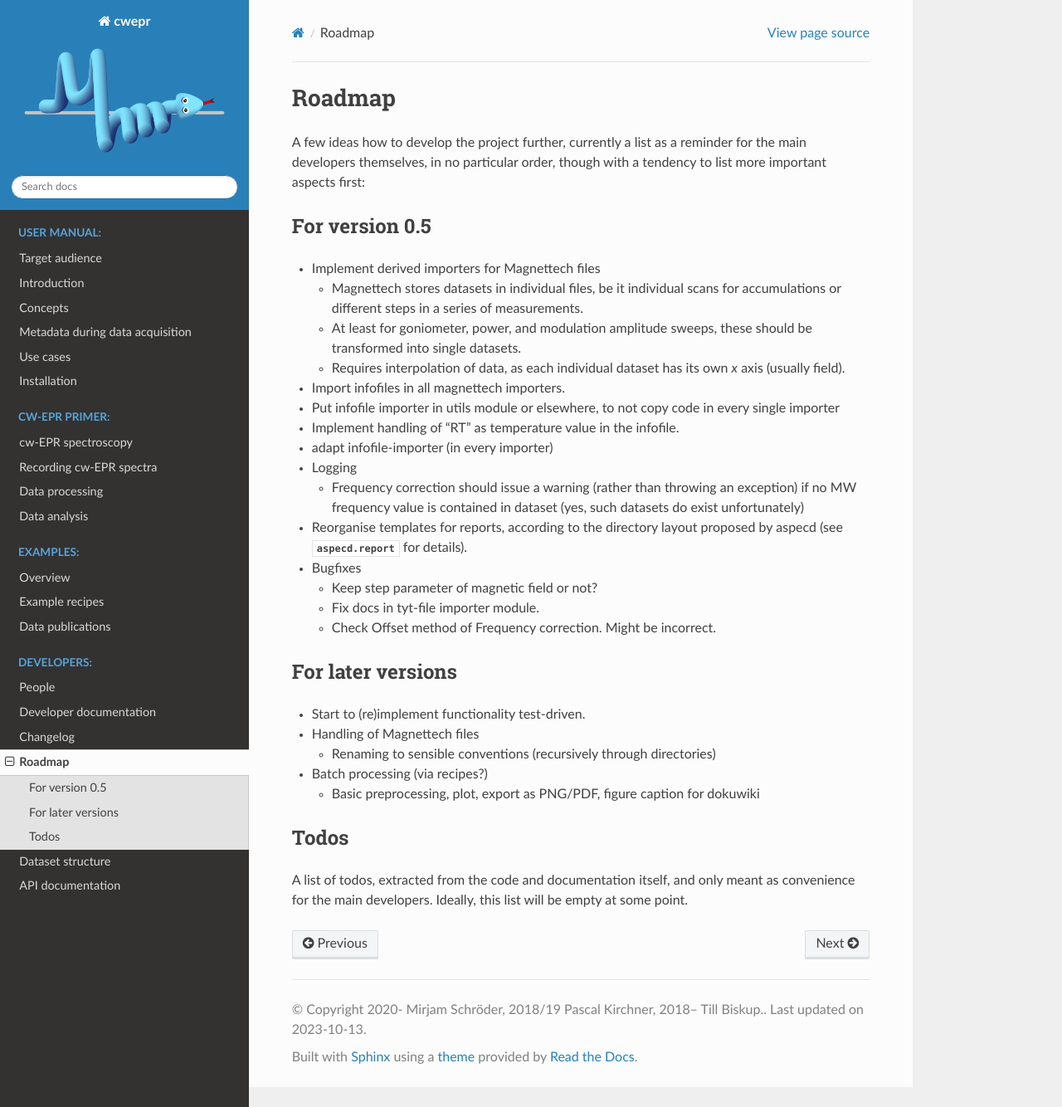
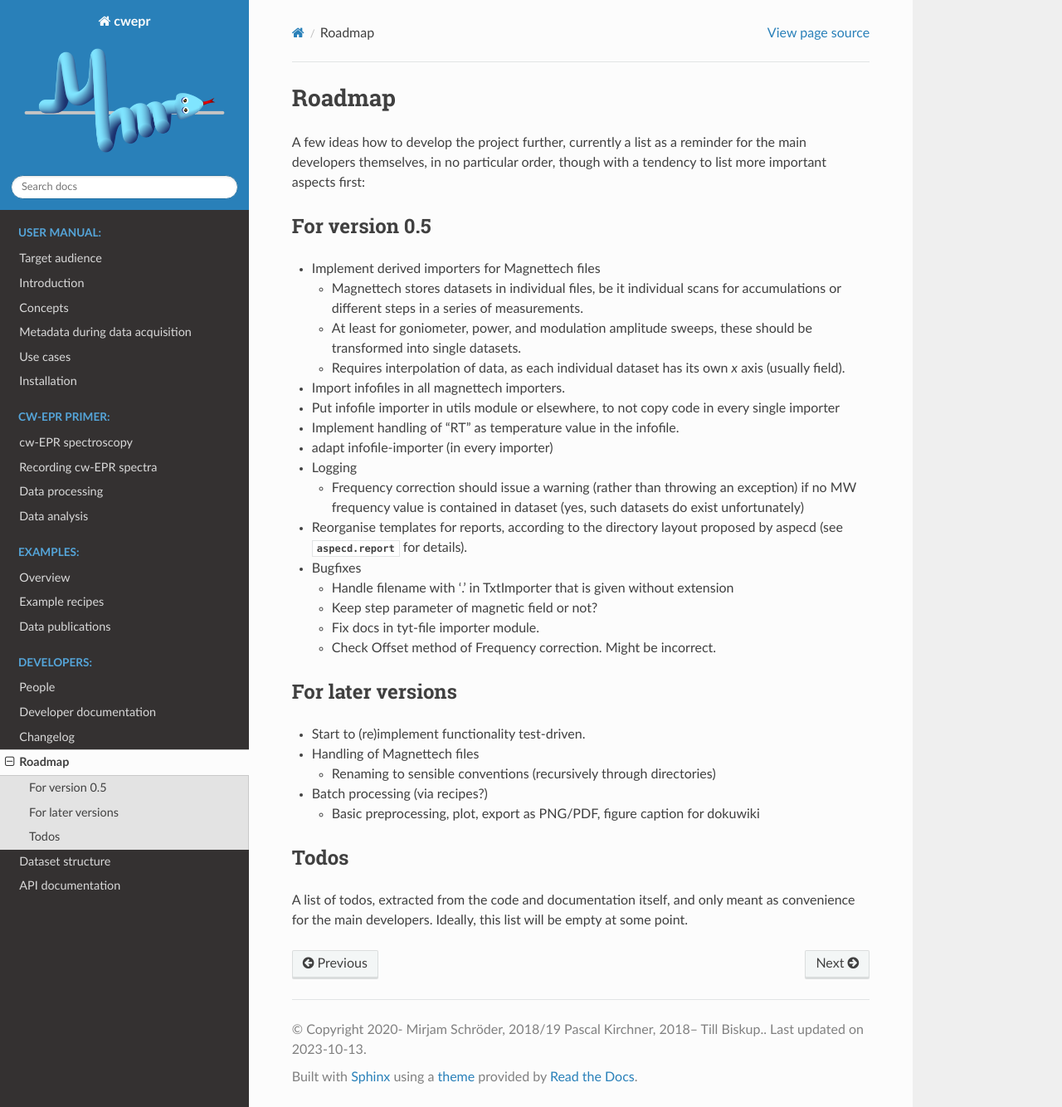
Before and after one commit to tillbiskup/cwepr, a Sphinx documentation site: the page built from docs/roadmap.rst, in a window 1280 px wide and 1334 px high. Shown: the whole window at 83% size. Built offline with Sphinx 7.4.7 and the Read the Docs theme 2.0.0, drawn with Linux system fonts in a browser that asks for light colours.

Commit message:
Bugfix importer renaming artifacts.

```diff
--- a/docs/roadmap.rst
+++ b/docs/roadmap.rst
@@ -33,6 +33,8 @@ For version 0.5
 
 * Bugfixes
 
+  * Handle filename with '.' in TxtImporter that is given without extension
+
   * Keep step parameter of magnetic field or not?
 
   * Fix docs in tyt-file importer module.
```
Also changed, not shown: 2 other files.
